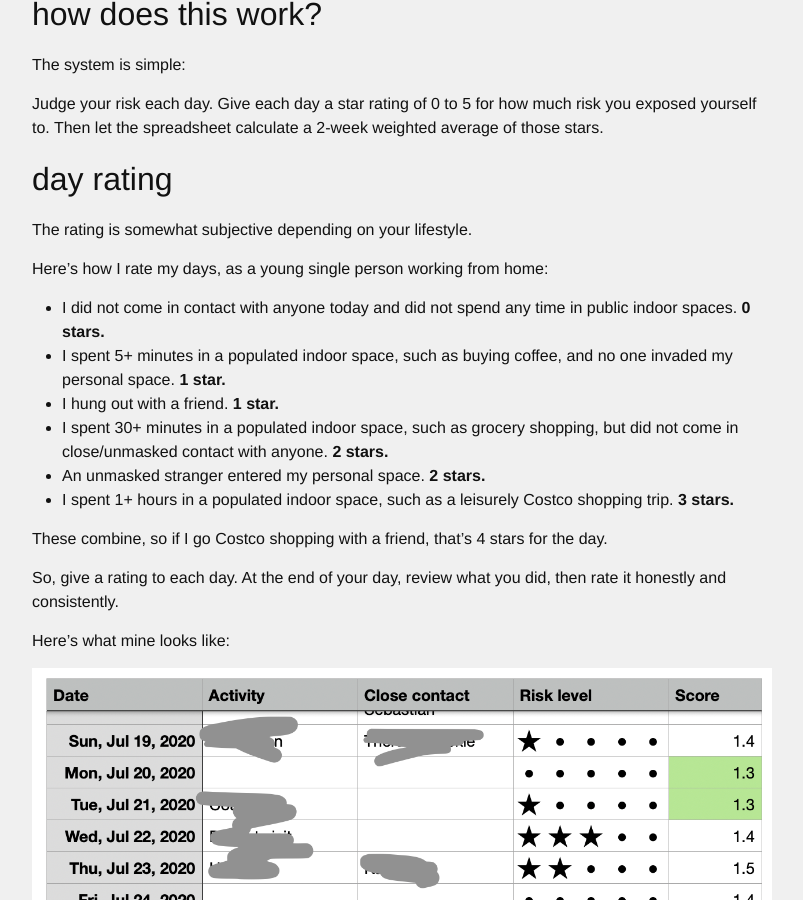
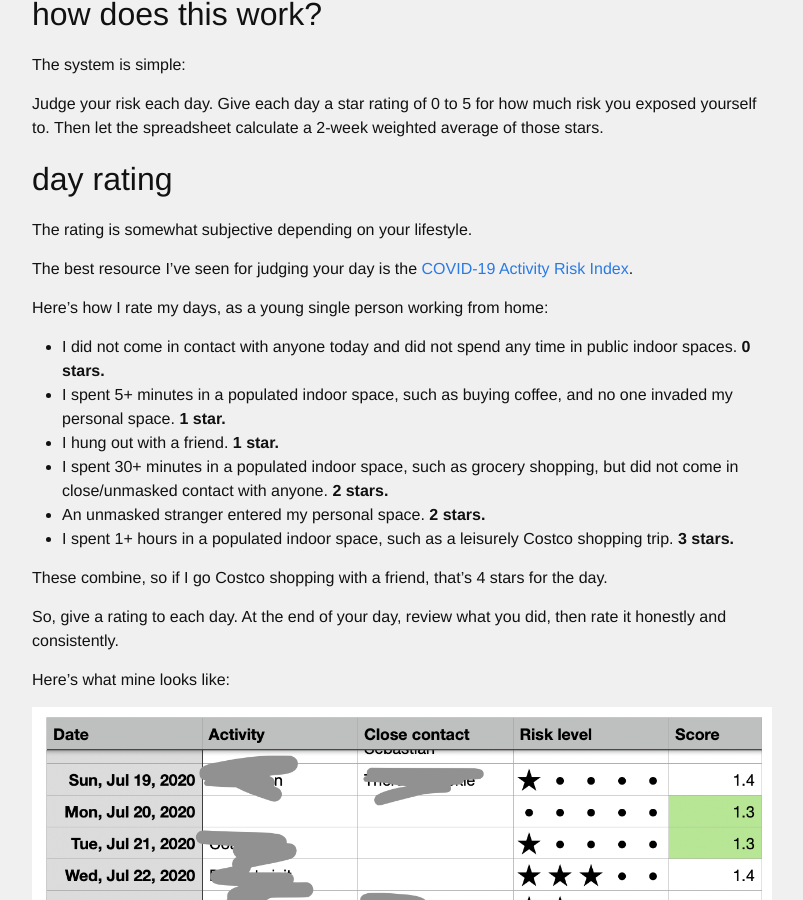
Before and after one commit to philipmw/philipmw.github.io, a Jekyll site: the page built from _posts/2020-08-10-covid-risk-tracking.md, in a window 1280 px wide and 900 px high, scrolled down 974 px. Shown: the whole window, without its empty margins (238-1041 px from the left). Built offline with Jekyll 4.4.1, drawn with Linux system fonts in a browser that asks for light colours; some of the changed lines change nothing that is shown.

Commit message:
Update to COVID post

```diff
--- a/_posts/2020-08-10-covid-risk-tracking.md
+++ b/_posts/2020-08-10-covid-risk-tracking.md
@@ -4,7 +4,7 @@
 date:   2020-08-10 21:00:00
 ---
 
-![chart of my risk score](/assets/2020-08-10 covid score graph.png)
+![chart of my risk score](/assets/2020-08-10%20covid%20score%20graph.png)
 
 Today my COVID risk score is **1.7**.
 
@@ -29,6 +29,8 @@
 
 The rating is somewhat subjective depending on your lifestyle.
 
+The best resource I've seen for judging your day is the [COVID-19 Activity Risk Index](https://www.covid19reopen.com/resources/covid-19-daily-activity-risk-index).
+
 Here's how I rate my days, as a young single person working from home:
 
 * I did not come in contact with anyone today and did not spend any time in public indoor spaces. **0 stars.**
@@ -45,7 +47,7 @@
 
 Here's what mine looks like:
 
-![chart of my daily ratings](/assets/2020-08-10 covid day ratings.png)
+![chart of my daily ratings](/assets/2020-08-10%20covid day%20ratings.png)
 
 ## risk score
 
@@ -100,6 +102,7 @@
 
 Now you can answer questions like: how does my risk score change if I hang out with X tonight?
 
+![adding a new score](/assets/2020-08-10%20playing%20with%20rating.png)
 But you can go beyond today.
 In the spreadsheet you can create days into the future, estimate your risk based on your planned activity,
 and forecast what your risk score will be.
```
Also changed, not shown: 3 other files.
